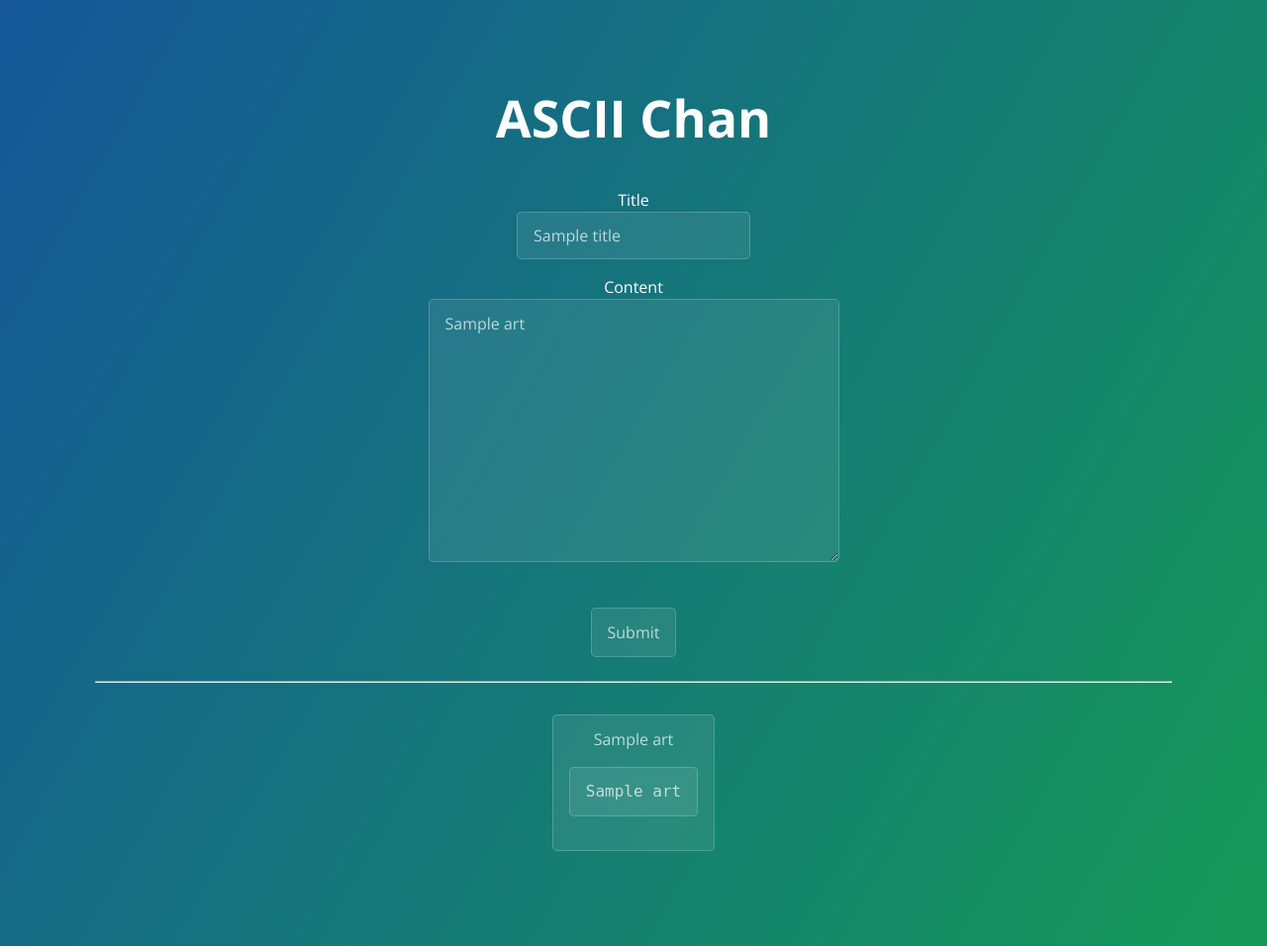
After one commit to shengshuyang/my-udacity-web-homework, a Python web app: template templates/ascii_chan.html in a window 1280 px wide. The commit adds this page. Shown: the whole page at 99% size. Run offline with Jinja, Linux system fonts and the light colour scheme; the template is opened without the code that fills it: most values are stand-ins (such as "Sample title", 1, 10 or a date in 2020).

Commit message:
finished ascii chan

```diff
--- a/app.yaml
+++ b/app.yaml
@@ -25,6 +25,9 @@ handlers:
 - url: /todo_list
   script: todo_list.app
 
+- url: /ascii_chan
+  script: ascii_chan.app
+
 - url: .*
   script: main.app
 
--- /dev/null
+++ b/templates/ascii_chan.html
@@ -0,0 +1,29 @@
+{% extends "base.html" %} {% block title %} ToDo List by shengshuyang {% endblock %} {% block content %}
+<section class="page-header">
+    <h1 class="project-name">ASCII Chan</h1>
+    <h2 class="project-tagline"></h2>
+    <form method="post">
+        <label>
+            <div>Title</div>
+            <input class="btn" type="text" name="title" value="{{title}}">
+        </label>
+        <label>
+            <div>Content</div>
+            <textarea class="btn" name="art" rows="10" cols="40">{{art}}</textarea>
+        </label>
+        <div>{{error}}</div>
+        <br>
+        <div>
+            <button class="btn">Submit</button>
+        </div>
+    </form>
+    <hr>
+    <br>
+    {% for art in arts %}
+    <div class="btn">
+        <div>{{art.title}}</div>
+        <pre class="btn">{{art.art}}</pre>
+    </div>
+    {% endfor %}
+</section>
+{% endblock %}
--- a/templates/base.html
+++ b/templates/base.html
@@ -1,5 +1,4 @@
-
-!DOCTYPE html>
+<!DOCTYPE html>
 <html lang="en-us">
 
 <head>
--- a/templates/index.html
+++ b/templates/index.html
@@ -10,5 +10,6 @@ My Udacity Web Homework by shengshuyang
         <h2 class="project-tagline"></h2>
         <a href="/signup" class="btn">Sign Up</a>
         <a href="/todo_list" class="btn">ToDo List</a>
+        <a href="/ascii_chan" class="btn">ASCII Chan</a>
     </section>
 {% endblock %}
```
Also changed, not shown: art_model.py (added, +7 -0 lines), ascii_chan.py (added, +36 -0 lines), validation_util.py (line endings or trailing spaces), 3 other files.
